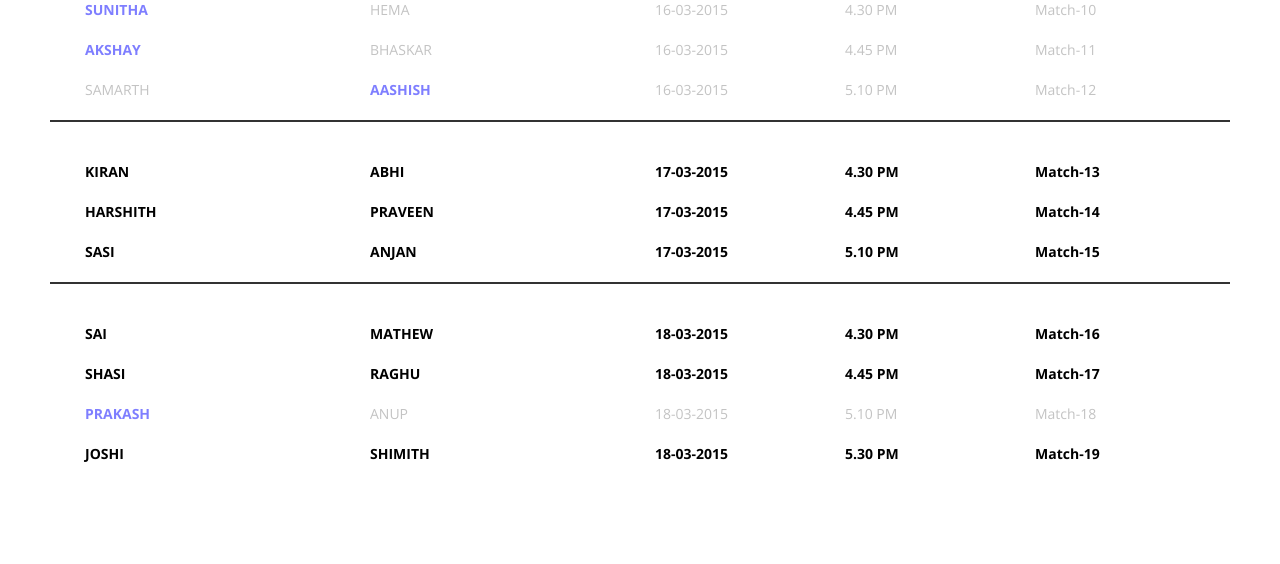
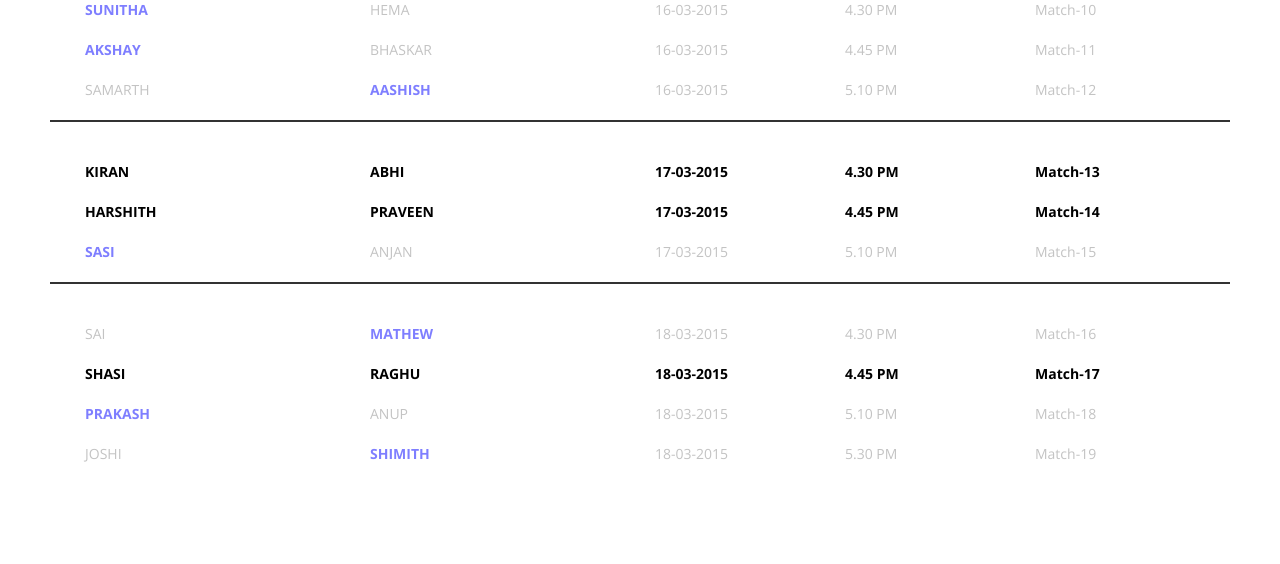
Before and after one commit to prakash89/pingpong, a Rails app: page /shedule in a window 1280 px wide. Shown: the part 729-1293 px from the top of the page. Run offline with Rails 7, Linux system fonts and the light colour scheme; style sheets or scripts are compiled from the project's sources; some libraries are stand-ins or nearby versions.

Commit message:
updated code

```diff
--- a/app/views/welcome/shedule.html.erb
+++ b/app/views/welcome/shedule.html.erb
@@ -158,9 +158,9 @@
             <div class="col-sm-2">Match-14</div>
         </div>
     </div><br>
-    <div class="row row message-box-high">
+    <div class="row row message-box">
         <div class="col-sm-12">
-            <div class="col-sm-3">SASI</div>
+            <div class="col-sm-3 winner-name message-box-high">SASI</div>
             <div class="col-sm-3">ANJAN</div>
             <div class="col-sm-2">17-03-2015 </div>
             <div class="col-sm-2">5.10 PM </div>
@@ -169,10 +169,10 @@
     </div>
     <div class="journal-entry-devider"></div>
     <br>
-    <div class="row row message-box-high">
+    <div class="row row message-box">
         <div class="col-sm-12">
             <div class="col-sm-3">SAI</div>
-            <div class="col-sm-3">MATHEW</div>
+            <div class="col-sm-3 winner-name message-box-high">MATHEW</div>
             <div class="col-sm-2">18-03-2015 </div>
             <div class="col-sm-2">4.30 PM </div>
             <div class="col-sm-2">Match-16</div>
@@ -196,10 +196,10 @@
             <div class="col-sm-2">Match-18</div>
         </div>
     </div><br>
-    <div class="row row message-box-high">
+    <div class="row row message-box">
         <div class="col-sm-12">
             <div class="col-sm-3">JOSHI</div>
-            <div class="col-sm-3">SHIMITH</div>
+            <div class="col-sm-3 winner-name message-box-high">SHIMITH</div>
             <div class="col-sm-2">18-03-2015 </div>
             <div class="col-sm-2">5.30 PM </div>
             <div class="col-sm-2">Match-19</div>
```
